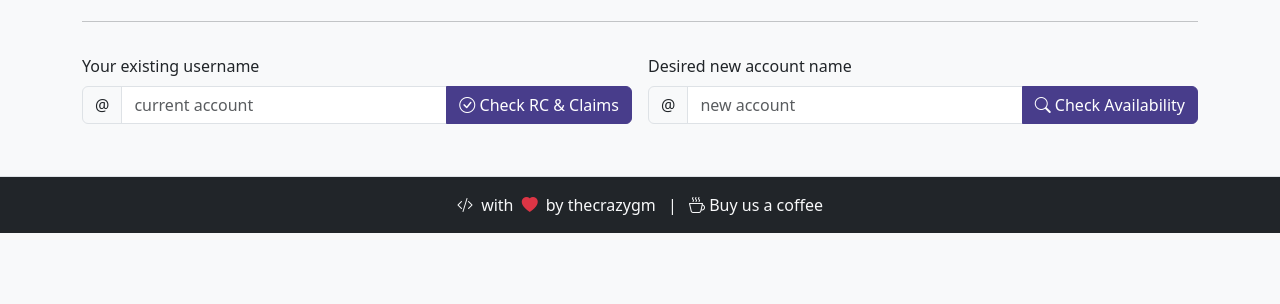
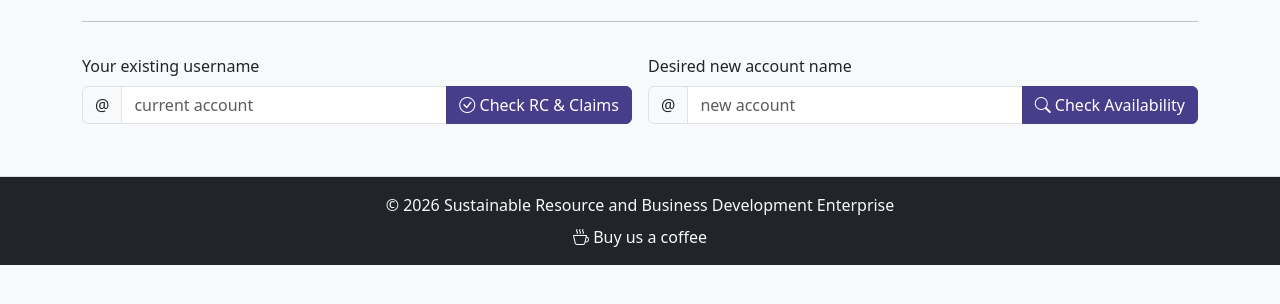
Before and after one commit to TheCrazyGM/claimr, a Flask app: page /claim-account in a window 1280 px wide. Shown: the part 137-441 px from the top of the page. Run offline with Flask 3, Linux system fonts and the light colour scheme; some libraries are stand-ins or nearby versions.

Commit message:
docs: cleanup footer

```diff
--- a/app/templates/base.html
+++ b/app/templates/base.html
@@ -88,15 +88,8 @@
     <div class="container">{% block content %}{% endblock %}</div>
     <footer class="footer mt-5 py-3 bg-dark text-light border-top">
       <div class="container text-center">
-        <i class="bi bi-code-slash me-1"></i> with
-        <i class="bi bi-heart-fill text-danger mx-1"></i> by
-        <a
-          href="https://peakd.com/@thecrazygm"
-          target="_blank"
-          class="text-decoration-none text-light"
-          >thecrazygm</a
-        >
-        <span class="mx-2">|</span>
+        <div>&copy; 2026 Sustainable Resource and Business Development Enterprise</div>
+        <div class="mt-2">
             <a
               href="https://tools.crypto-dreamr.com/give/mithril.donation/2/HBD/Buy%20a%20coffee"
               target="_blank"
@@ -105,6 +98,7 @@
               <i class="bi bi-cup-hot"></i> Buy us a coffee
             </a>
         </div>
+      </div>
     </footer>
     <script src="https://cdn.jsdelivr.net/npm/bootstrap@5.3.3/dist/js/bootstrap.bundle.min.js"></script>
     {% block scripts %}{% endblock %}
```
Lines whose indentation alone changed are shown as unchanged.
